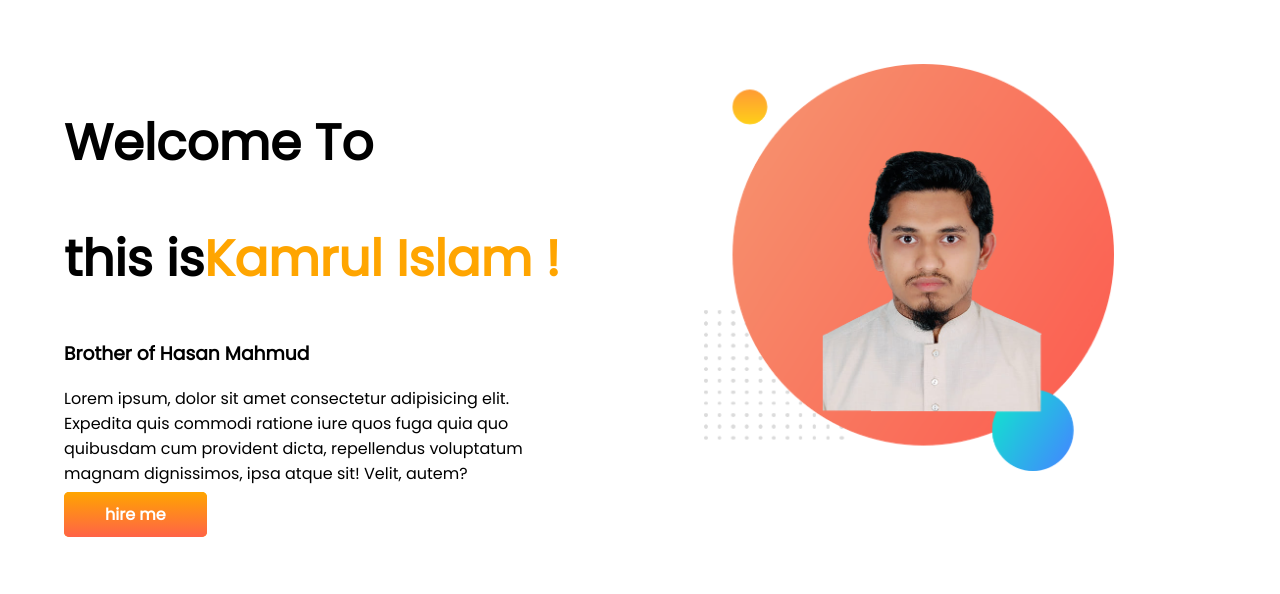
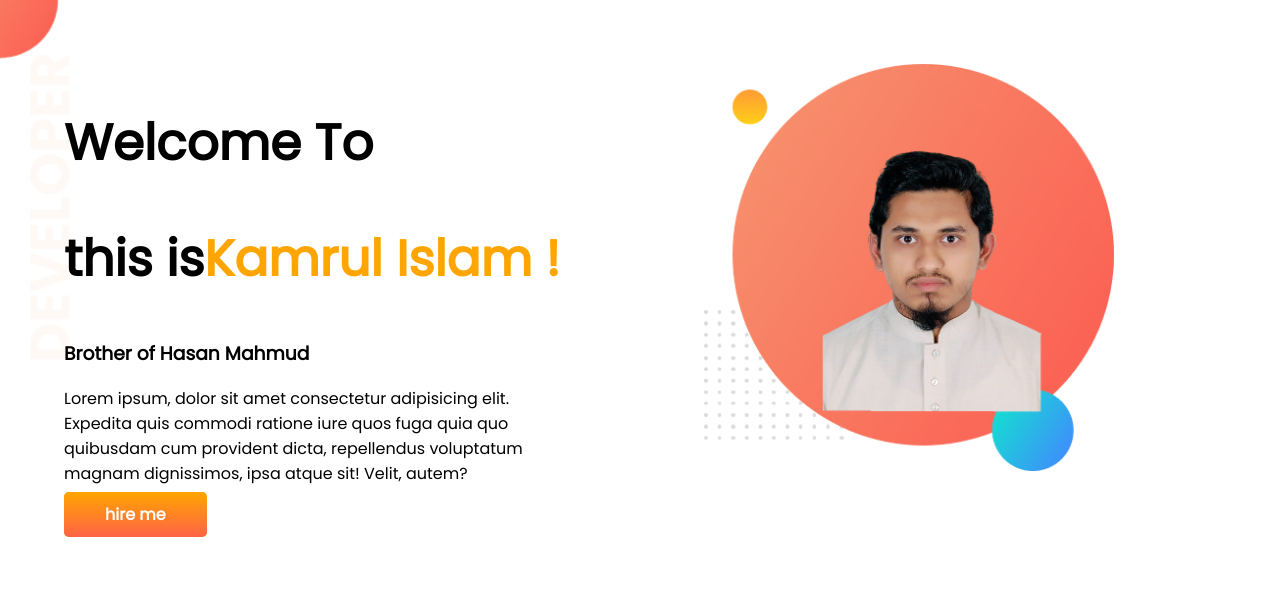
Before and after one commit to k12amrul/developer-portfolio1, a plain HTML site: page index.html in a window 1280 px wide. Drawn offline with Linux system fonts and the light colour scheme.

Commit message:
first commit22

```diff
--- a/style.css
+++ b/style.css
@@ -31,6 +31,6 @@ section{
 
 }
 .top-banner{
-    background-image: url(images/top-banner.png);
+    background-image: url(top-banner.png);
     background-repeat: no-repeat;
 }
```
Also changed, not shown: index.html (+1 -1 lines), top-banner.png (added).
